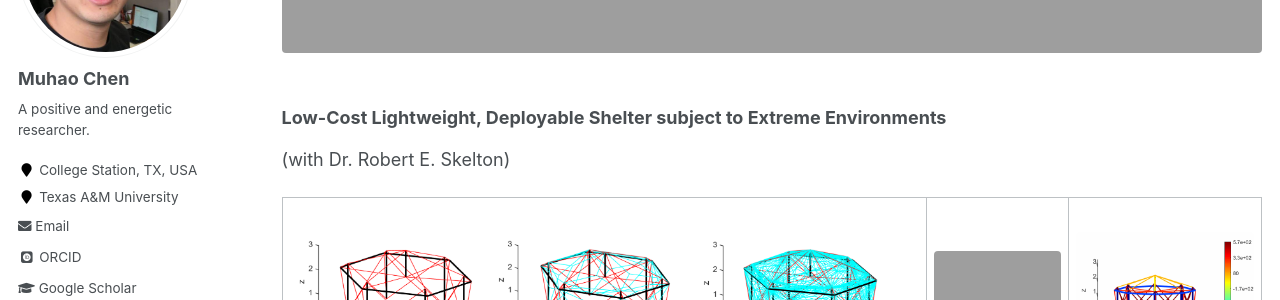
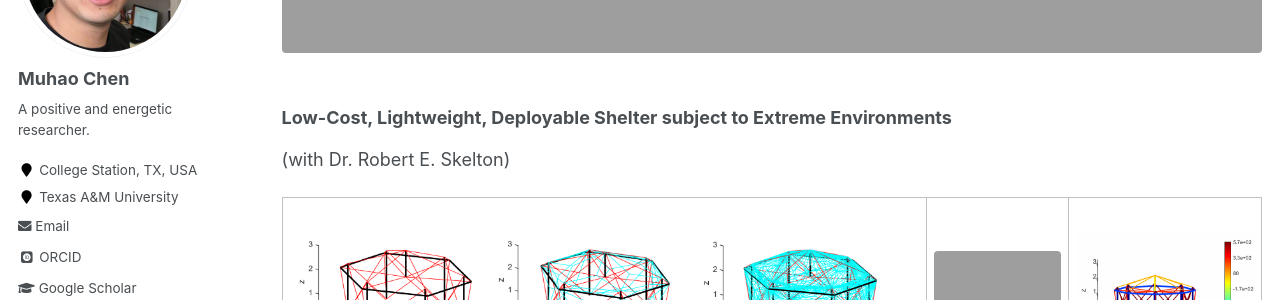
Before and after one commit to Muhao-Chen/muhao-chen.github.io, a Jekyll site: the page built from _pages/research.md, in a window 1280 px wide and 900 px high, scrolled down 5281 px. Shown: the part 153-453 px from the top of the window. Built offline with Jekyll 4.4.1, drawn with Linux system fonts in a browser that asks for light colours; some web fonts are replaced.

```diff
--- a/_pages/research.md
+++ b/_pages/research.md
@@ -144,7 +144,7 @@ All my research mainly focuses on three topics: 1) Integrating Structure and Con
 <figure><img src="{{ site.url }}/images/rffi/Tenseg_Roof.png" width="800"/></figure>
 
 
-### Low-Cost Lightweight, Deployable Shelter subject to Extreme Environments
+### Low-Cost, Lightweight, Deployable Shelter subject to Extreme Environments
 (with Dr. Robert E. Skelton)
 
 <table>
```
